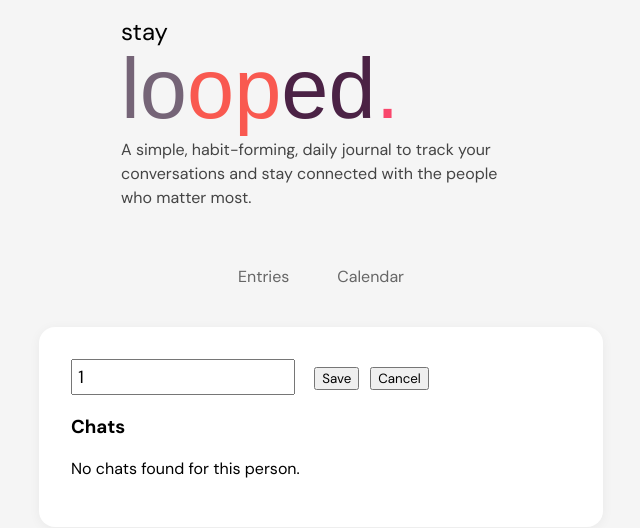
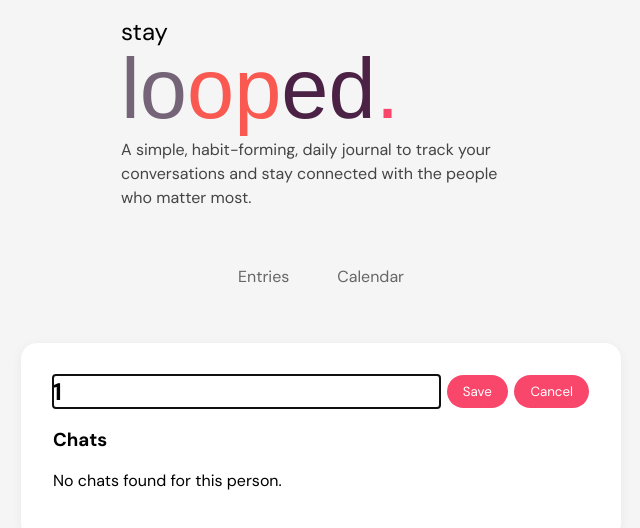
Before and after one commit to dmcb/conversation-journal, a SvelteKit app: page /person/1 in a window 1280 px wide. Both pictures are taken after a click on the button "Edit". Shown: the top 528 px of the page, without its empty margins (319-959 px from the left). Built offline with nearby package versions, Linux system fonts and the light colour scheme; a web font is replaced by a local one.

Commit message:
Updates buttons

```diff
--- a/src/routes/person/[name]/+page.svelte
+++ b/src/routes/person/[name]/+page.svelte
@@ -28,6 +28,11 @@
 	function startEdit() {
 		editing = true;
 		newName = name;
+		// Make keyboard focus go on input
+		setTimeout(() => {
+			const input = document.querySelector('input') as HTMLInputElement;
+			if (input) input.focus();
+		});
 	}
 
 	function saveName() {
@@ -64,6 +69,7 @@
 
 <section class="person-page">
 	{#if editing}
+		<div class="edit-name">
 			<input bind:value={newName} on:keydown={(e) => e.key === 'Enter' && saveName()} />
 			<button on:click={saveName}>Save</button>
 			<button
@@ -72,8 +78,12 @@
 					newName = name;
 				}}>Cancel</button
 			>
+		</div>
 	{:else}
-		<h2>{name} <button on:click={startEdit}>Edit</button></h2>
+		<h2>
+			{name}
+			<button on:click={startEdit}>Edit</button>
+		</h2>
 	{/if}
 
 	<h3>Chats</h3>
@@ -88,35 +98,52 @@
 </section>
 
 <style>
-	.person-page {
-		max-width: 500px;
-		margin: 2rem auto;
+	section {
 		padding: 2rem;
 		background: #fff;
 		border-radius: 1rem;
 		box-shadow: 0 2px 12px rgba(0, 0, 0, 0.05);
 	}
-	.person-page h2 {
+	h2 {
 		display: flex;
 		align-items: center;
 		gap: 0.5em;
+		margin: 0;
 	}
-	.person-page input {
-		font-size: 1.1em;
-		padding: 0.3em;
-		margin-right: 0.5em;
+
+	.edit-name {
+		display: flex;
 	}
-	.person-page ul {
+
+	input {
+		border: 0;
+		font-size: 1.5rem;
+		font-weight: bold;
+		margin: 0;
+		padding: 0;
+		width: 100%;
+	}
+	ul {
 		list-style: none;
 		padding: 0;
 	}
-	.person-page li {
+	li {
 		display: flex;
 		align-items: center;
 		justify-content: space-between;
 		padding: 0.4em 0;
 	}
-	.person-page button {
+	button {
 		margin-left: 0.5em;
+		padding: 0.5rem 1rem;
+		border-radius: 20px;
+		transition: all 0.2s ease;
+		background-color: var(--color4, #4b2245);
+		color: white;
+		border: 0;
+		cursor: pointer;
+	}
+	button:hover {
+		background-color: color-mix(in srgb, var(--color4, #4b2245) 80%, black);
 	}
 </style>
```
Lines whose indentation alone changed are shown as unchanged.
